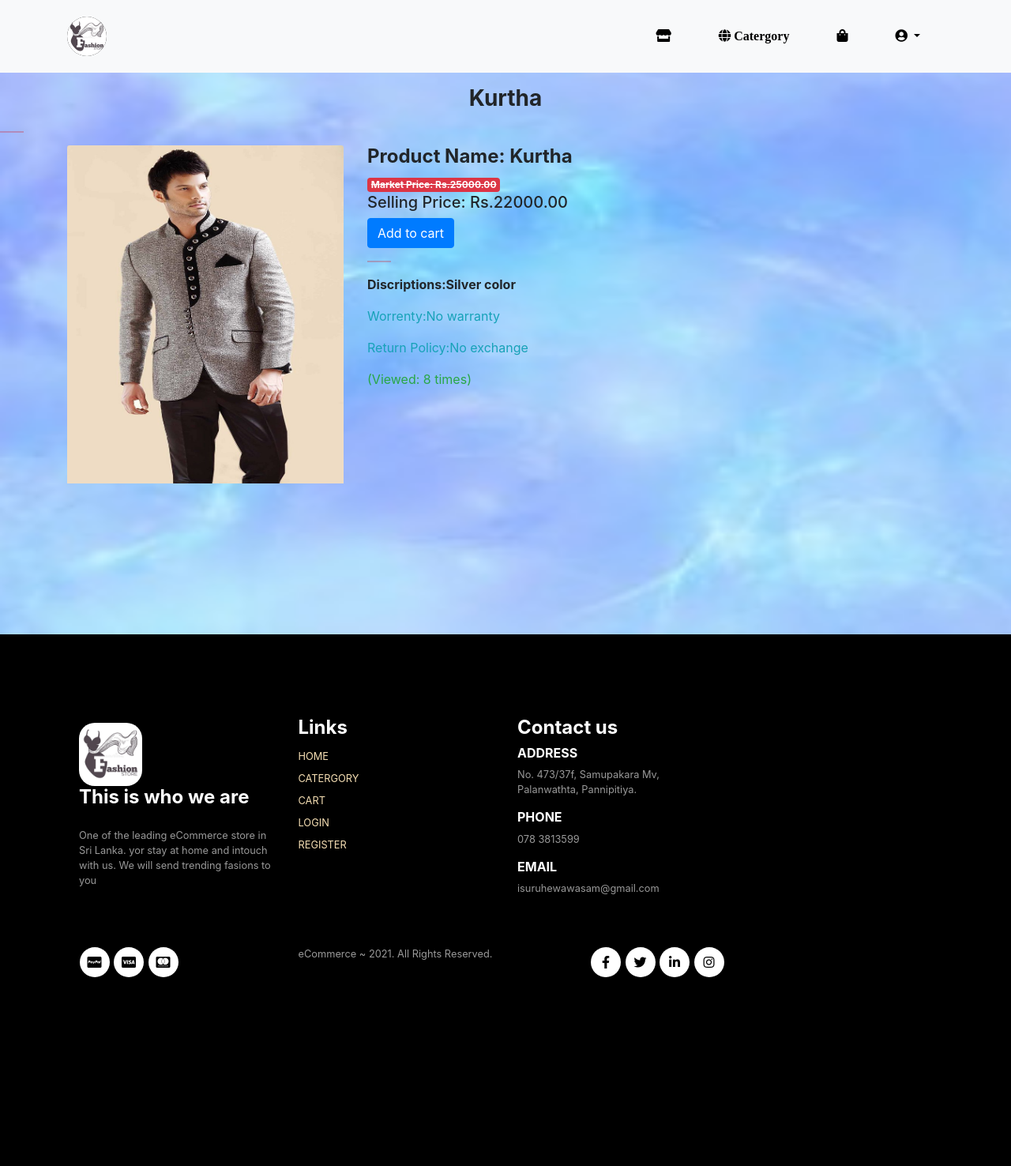
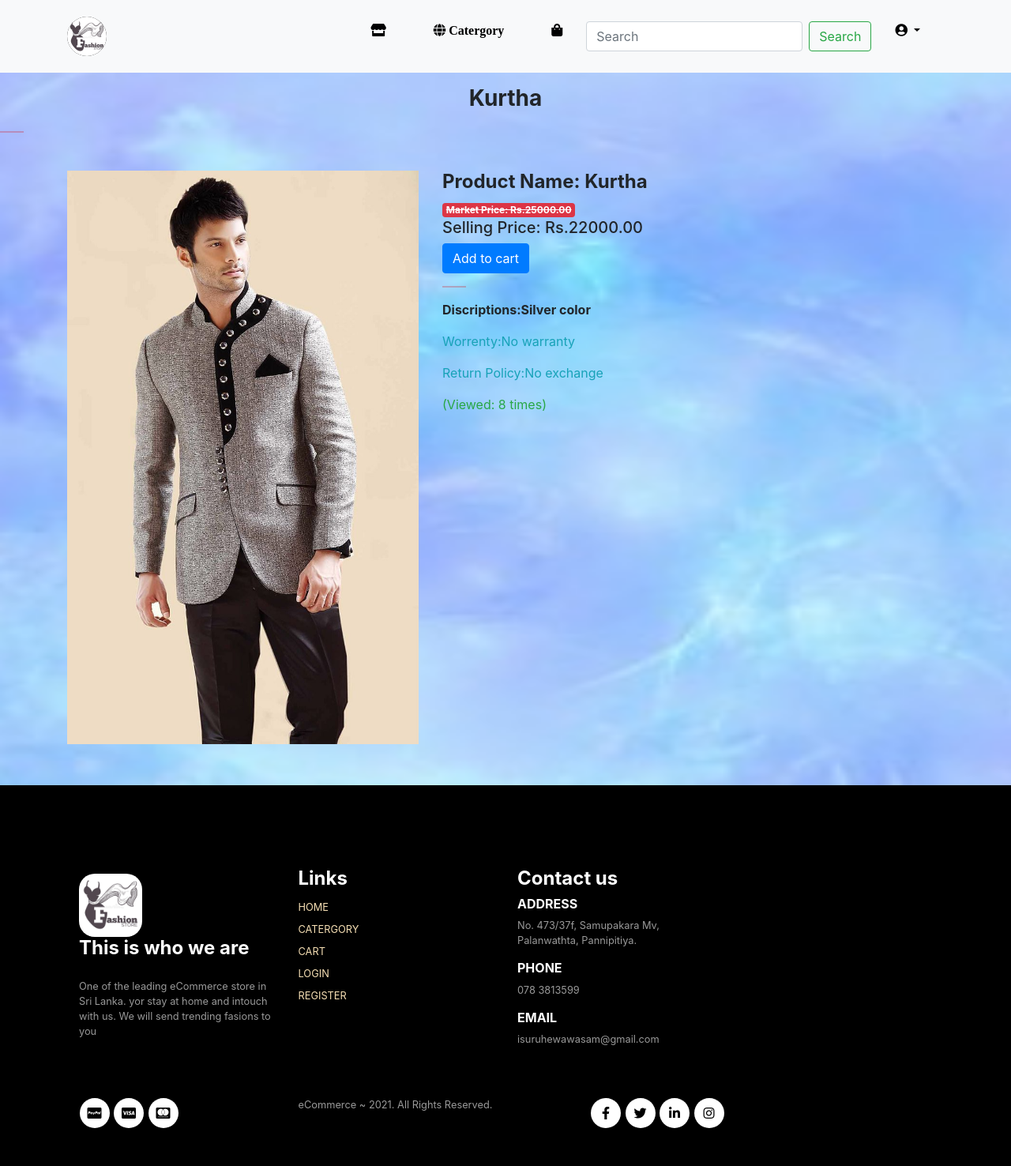
Before and after one commit to Isuruhewawasam/eComapp, a Django app: a page that uses payments/templates/base.html in a window 1280 px wide. Shown: the whole page at 79% size. Before the commit the page ends 1237 px from the top, so only its background shows below. Run offline with Django 3.2, Linux system fonts and the light colour scheme; data comes from the database, SQL or seed files in the repository; both versions use the stored data as it was after the commit; some libraries are stand-ins or nearby versions.

Commit message:
search and detail page

```diff
--- a/checkout/settings.py
+++ b/checkout/settings.py
@@ -132,6 +132,9 @@
 
 
 
+STATICFILES_DIRS = (
+    os.path.join(BASE_DIR, 'static'),
+)
 
 MEDIA_ROOT= os.path.join(BASE_DIR,'media')
 
--- a/payments/templates/admin_register/admin_home.html
+++ b/payments/templates/admin_register/admin_home.html
@@ -15,7 +15,7 @@
         <div class="row">
 
             <h4 class ='text-center'>Orders</h4><hr>
-            <div class="col-md-4 col-6">
+            <div class="col-lg-6 col-md-12 col-6">
                 <table class="table">
                     <thead>
                         <tr>
@@ -29,7 +29,7 @@
 
                         </tr>
                     </thead>
-                <tbody>
+                    <tbody>
                         {% for cp in order %}
                         <tr>
                             <td>{{forloop.counter}}</td>
@@ -45,7 +45,7 @@
 
                         {% endfor %}
 
-                </tbody>
+                    </tbody>
                 </table>
             </div>
 
--- a/payments/templates/base.html
+++ b/payments/templates/base.html
@@ -53,6 +53,12 @@
              <i class="fas fa-shopping-bag"></i>
             </a>
 
+          </li>
+          <li class="nav-item" >
+          <form class="d-flex"action ="{% url 'search'%}" method="GET">
+          <input class="form-control me-2" type="search" placeholder="Search" aria-label="Search" name ='keyword' Required>
+          <button class="btn btn-outline-success" type="submit">Search</button>
+          </form>
           </li>
            <li class="nav-item dropdown">
             <a class="nav-link dropdown-toggle fw-bold" href="#" id="navbarDropdown" role="button" data-bs-toggle="dropdown" aria-expanded="false">
@@ -206,6 +212,16 @@
     ]
   });
 
+  $('.small-img-col').slick({
+
+  infinite: true,
+  speed: 500,
+  fade: true,
+  cssEase: 'linear'
+});
+
+
+
       </script>
 
 
--- a/payments/templates/details.html
+++ b/payments/templates/details.html
@@ -1,26 +1,29 @@
 {% extends 'base.html' %}
 
+
+<section class="my-5 pt-5">
     {% block body %}
     <h3 class="text-center fw-bolder mt-3 g-2">{{product_details.product_name}}</h3>
     <hr class="mt-4">
 
     <div class="container">
-    <div class="row">
-        <div class="col-md-4">
-            <img src="{{product_details.image.url}}" class="card-img-top" alt="..."width="50%" height="75%">
-            <div class="row">
+        <div class="row mt-5">
+            <div class="col-lg-5 col-md-12 col-12">
+                <img src="{{product_details.image.url}}" class="img-fluid pb-1" alt="..." id="maim-img">
+                <div class="small-img-group" style="display: inline; justify-content: space-between;">
+                    <div class="small-img-col" style="flex-basis: 24%; cursor: pointer;">
                         {% for pi in product_details.pimage_set.all %}
-                <div class="col-md-4 p-3">
-                    <img src="{{pi.ima.url}}" alt="" class="img" width="100px" height="100px object-fit: contain" >
-                </div>
+
+                        <img src="{{pi.ima.url}}" alt="" class="img-small" width="100px" height="300px">
+
                         {% endfor%}
                     </div>
+
                 </div>
 
+            </div>
 
-
-
-        <div class="col-md-8">
+            <div class="col-lg-6 col-md-12 col-12">
                 <h4 class="fw-bolder">Product Name: {{product_details.product_name}}</h4>
                 <strike class="badge bg-danger text-warp">Market Price: Rs.{{product_details.market_price}}.00</strike>
                 <h5>Selling Price: Rs.{{product_details.selling_price}}.00</h5>
@@ -31,9 +34,16 @@
                 <p class="text-info">Return Policy:{{product_details.return_policy}}</p>
                 <p class="text-success">(Viewed: {{product_details.view_count}} times)</p>
 
+            </div>
+
+
+
 
         </div>
     </div>
-</div>
+
 
 {% endblock body %}
+
+
+</section>
--- a/payments/templates/home.html
+++ b/payments/templates/home.html
@@ -58,7 +58,7 @@
     <h2 style="color: chocolate;font-family: Cambria; " class="text-center mt-3 fw-bold shadow-sm">Products</h2>
     <div class="row ">
         {% for pro in product %}
-      <div class="col-lg-4 col-md-4 col-12 mt-5">
+      <div class="col-lg-4 col-md-12 col-12 mt-5">
         <div class="card shadow-lg" style="width: 15rem;" >
 				  <img src="{{pro.image.url}}" class="card-img-top" alt="..."width="180" height="180">
 
--- a/payments/urls.py
+++ b/payments/urls.py
@@ -1,7 +1,7 @@
 
 from payments.models import Customer
 from django.urls import path
-from .views import HomeView,addproductView,addCatergoryView,allCatergoryView,productdetailsView,addToCartView,CartView,ManageCartView,EmptyCartView,CheckoutView,placeOrderView,modelstaticView,modelstaticViewtemp,SliderImage,CustomerRegisterView,CustomerlogoutView,CustomerloginView,AdminRegisterView,AdminHome,AdminlogoutView,AdminloginView,adminProduct
+from .views import HomeView,addproductView,addCatergoryView,allCatergoryView,productdetailsView,addToCartView,CartView,ManageCartView,EmptyCartView,CheckoutView,placeOrderView,modelstaticView,modelstaticViewtemp,SliderImage,CustomerRegisterView,CustomerlogoutView,CustomerloginView,AdminRegisterView,AdminHome,AdminlogoutView,AdminloginView,adminProduct,Search_kew_word
 urlpatterns = [
     ###### app urls #####
     path('',HomeView.as_view(),name='home'),
@@ -18,6 +18,7 @@
     path('index/',modelstaticView.as_view(),name='index'),
     path('indextemp/',modelstaticViewtemp.as_view(),name='indextemp'),
     path('slider/',SliderImage.as_view(),name='slider'),
+    path('search/',Search_kew_word.as_view(),name='search'),
 
     ##### customer urls######
     path('custermor-register/',CustomerRegisterView.as_view(),name='custermor_register'),
--- a/payments/views.py
+++ b/payments/views.py
@@ -10,6 +10,7 @@
 from django.contrib.auth import authenticate,login,logout
 from django.urls import reverse_lazy,reverse
 from django.core.paginator import Paginator
+from django.db.models import Q
 
 
 
@@ -28,6 +29,17 @@
 
         return super().dispatch(request, *args, **kwargs)
 
+
+# search karana view eka
+class Search_kew_word(TemplateView):
+    template_name='search.html'
+
+    def get_context_data(self, **kwargs):
+        context = super().get_context_data(**kwargs)
+        kw = self.request.GET['keyword']
+        results = Product.objects.filter(Q(product_name__icontains=kw)|Q(discriptions__icontains=kw))
+        context['result']=results
+        return context
 
 
 
@@ -296,7 +308,7 @@
     template_name='admin_register/admin_home.html'
     def get_context_data(self, **kwargs):
         context =super().get_context_data(**kwargs)
-        context['order']=Order.objects.all()
+        context['order']=Order.objects.all().order_by('-id')
         return context
 
 ## Admin add karana view eka
@@ -392,5 +404,5 @@
     template_name ='admin_register/admin_product.html'
     def get_context_data(self, **kwargs):
         context =super().get_context_data(**kwargs)
-        context['admin_product']=Product.objects.all()
+        context['admin_product']=Product.objects.all().order_by('-id')
         return context
```
Also changed, not shown: payments/templates/search.html (added, +34 -0 lines), db.sqlite3, media/products/item-06.jpg (added). Lines whose indentation alone changed are shown as unchanged.
